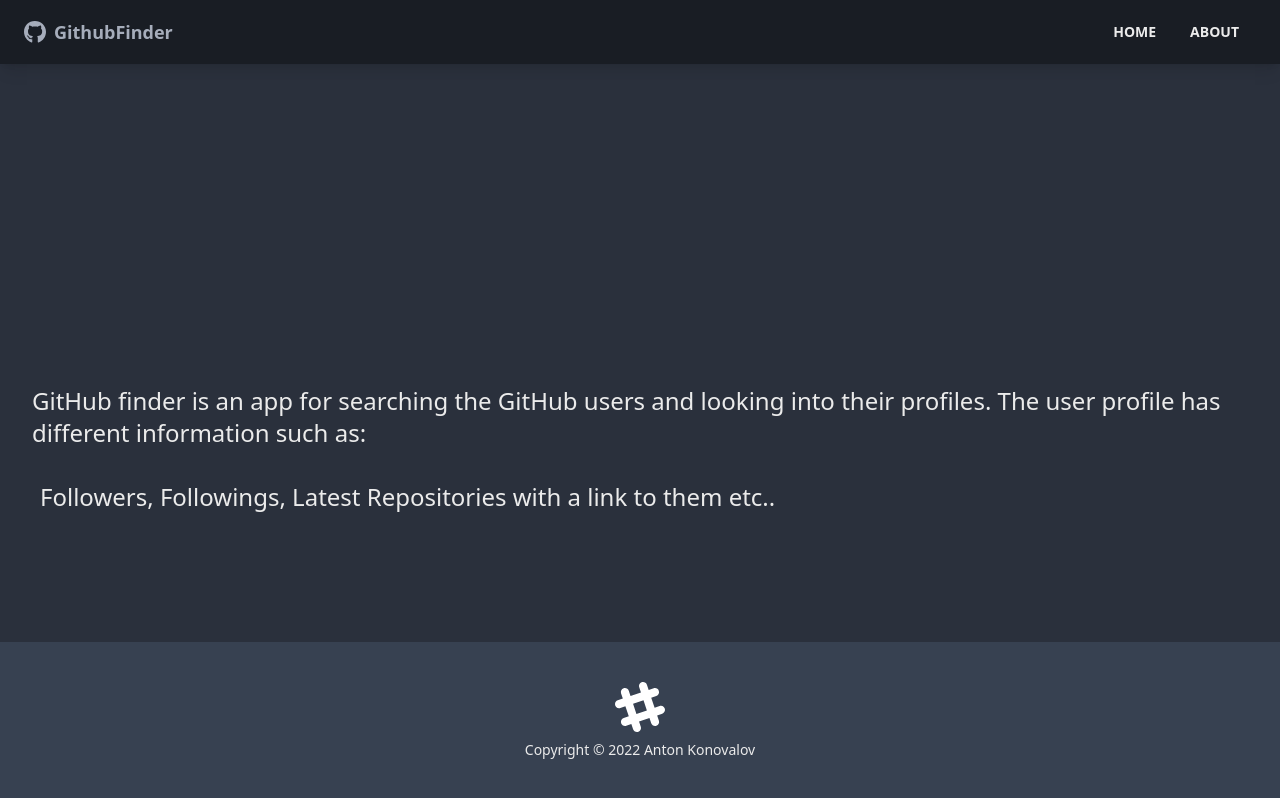
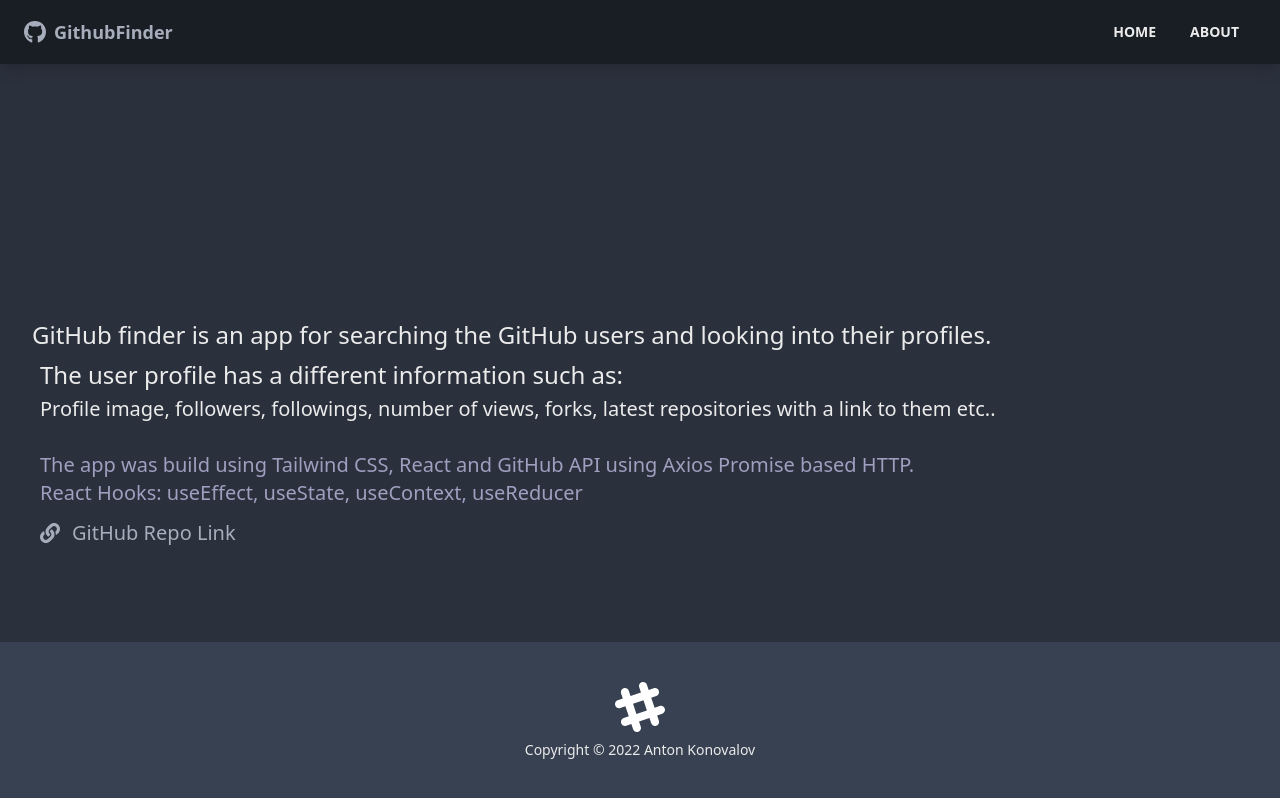
Before and after one commit to AntoniusKonovalov/github-finder-app, a React (Create React App) app in the folder github-finder/: page /about in a window 1280 px wide. Built offline with nearby package versions, Linux system fonts and the light colour scheme.

Commit message:
About Page

```diff
--- a/github-finder/src/index.css
+++ b/github-finder/src/index.css
@@ -4,6 +4,7 @@
 
 h1, h2, h3, p {
   color: rgb(235, 235, 235);
+  /* color: rgb(159, 159, 192); */
 }
 
 .btn  {
--- a/github-finder/src/pages/About.tsx
+++ b/github-finder/src/pages/About.tsx
@@ -1,14 +1,22 @@
 import React from 'react'
+
+import {FaLink} from 'react-icons/fa'
 
 const About = () => {
   return <>
     <div className="mb-4 ml-8">
-      <h1 className='text-2xl'>GitHub finder is an app for searching the GitHub users and looking into their profiles. The user profile has different information such as: <br />
+      <h1 className='text-2xl'>GitHub finder is an app for searching the GitHub users and looking into their profiles.
       </h1>
-      <h1 className='text-2xl ml-2'>
-        <br /> Followers, Followings, Latest Repositories with a link to them etc..
+      <h1 className='text-2xl ml-2 mt-2'>The user profile has a different information such as:</h1>
+      <h1 className='text-xl ml-2 mt-1'>
+         Profile image, followers, followings, number of views, forks, latest repositories with a link to them etc..
       </h1>
-
+      <h1 className='text-xl ml-2' style={{color:'rgb(159, 159, 192)'}}>
+       <br /> The app was build using Tailwind CSS, React and GitHub API using Axios Promise based HTTP.
+       <br />
+       React Hooks: useEffect, useState, useContext, useReducer
+      </h1>
+      <a className='flex items-center gap-3 text-xl mt-3  ml-2'  href="https://github.com/DickYtman/GitHubFinder" target="_blank" rel="noreferrer"><FaLink /> GitHub Repo Link</a>
     </div>
   </>
 
```
